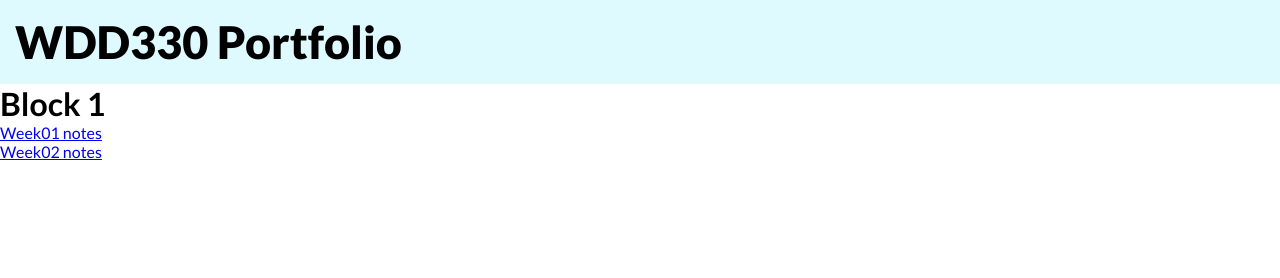
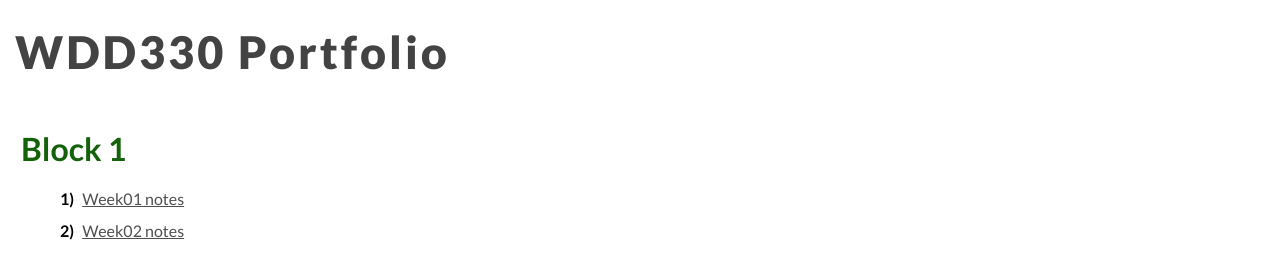
Before and after one commit to adgar152369/WDD330, a plain HTML site: page index.html in a window 1280 px wide. Drawn offline with Linux system fonts and the light colour scheme.

Commit message:
added comments to js file, and some css
added comments to js file

```diff
--- a/index.html
+++ b/index.html
@@ -11,9 +11,11 @@
     <header>
         <h1>WDD330 Portfolio</h1>
     </header>
-    <h2>Block 1</h2>
+    <section class="showcase">
+        <h2>Block 1</h2>
 
-    <ol class="ol1"></ol>
+        <ol class="ol1"></ol>
+    </section>
 
     <script src="./main.js"></script>
 </body>
--- a/main.js
+++ b/main.js
@@ -11,12 +11,14 @@ const links = [
     }
 ];
 
+// loop through each item in list
 for (let link in links) {
     console.log(`${links[link].label}`)
     //create new elements
     let li = document.createElement('li');
     let a = document.createElement('a');
 
+    // add url to href for each link
     a.innerHTML = links[link].label;
     a.href = links[link].url;
     a.target ='_blank';
--- a/style.css
+++ b/style.css
@@ -8,15 +8,47 @@
 }
 
 header {
-    background-color: #defaff;
-    padding: 15px;
+    padding: 25px 15px;
 }
 
 header h1 {
     font-weight: 900;
     font-size: 45px;
+    color: #434343;
+    letter-spacing: 3px;
 }
 
 h2 {
     font-size: 32px;
+    color: rgb(19, 97, 9);
 }
+
+/* showcase (list and main body) */
+.showcase {
+    margin: 25px 20px;
+}
+
+.showcase h2 {
+    margin-left: 1px;
+}
+
+.ol1 {
+    line-height: 32px;
+    margin: 15px 40px;
+    counter-reset: item;
+}
+
+.ol1 li {
+    list-style-type: none;
+    counter-increment: item;
+}
+
+.ol1 li:before {
+    content: counter(item)") ";
+    font-weight: bold;
+}
+
+.ol1 a {
+    color: #4f4f4f;
+    margin-left: 5px;
+}
--- /dev/null
+++ b/week01/css/code_example.css
@@ -0,0 +1,3 @@
+textarea {
+    background-color: lightyellow;
+}
--- /dev/null
+++ b/week01/css/style.css
@@ -0,0 +1,34 @@
+@import url('https://fonts.googleapis.com/css2?family=Lato:wght@100;300;400;700;900&display=swap');
+
+* {
+    box-sizing: border-box;
+    margin: 0;
+    padding: 0;
+    font-family: 'Lato', sans-serif;
+}
+
+header {
+    padding: 25px 15px;
+}
+
+header h1 {
+    font-weight: 900;
+    font-size: 45px;
+    color: #434343;
+    letter-spacing: 3px;
+}
+
+ul {
+    margin-left: 45px;
+    margin-bottom: 25px;
+}
+
+h2, h3 {
+    margin: 0 0 15px 25px;
+    color: rgb(19, 97, 9);
+}
+
+ul li {
+    margin-left: 45px;
+    line-height: 25px;
+}
```
Also changed, not shown: week01/code_example.html (added, +38 -0 lines), week01/index.html (+16 -1 lines), week01/code_example.txt (added).
